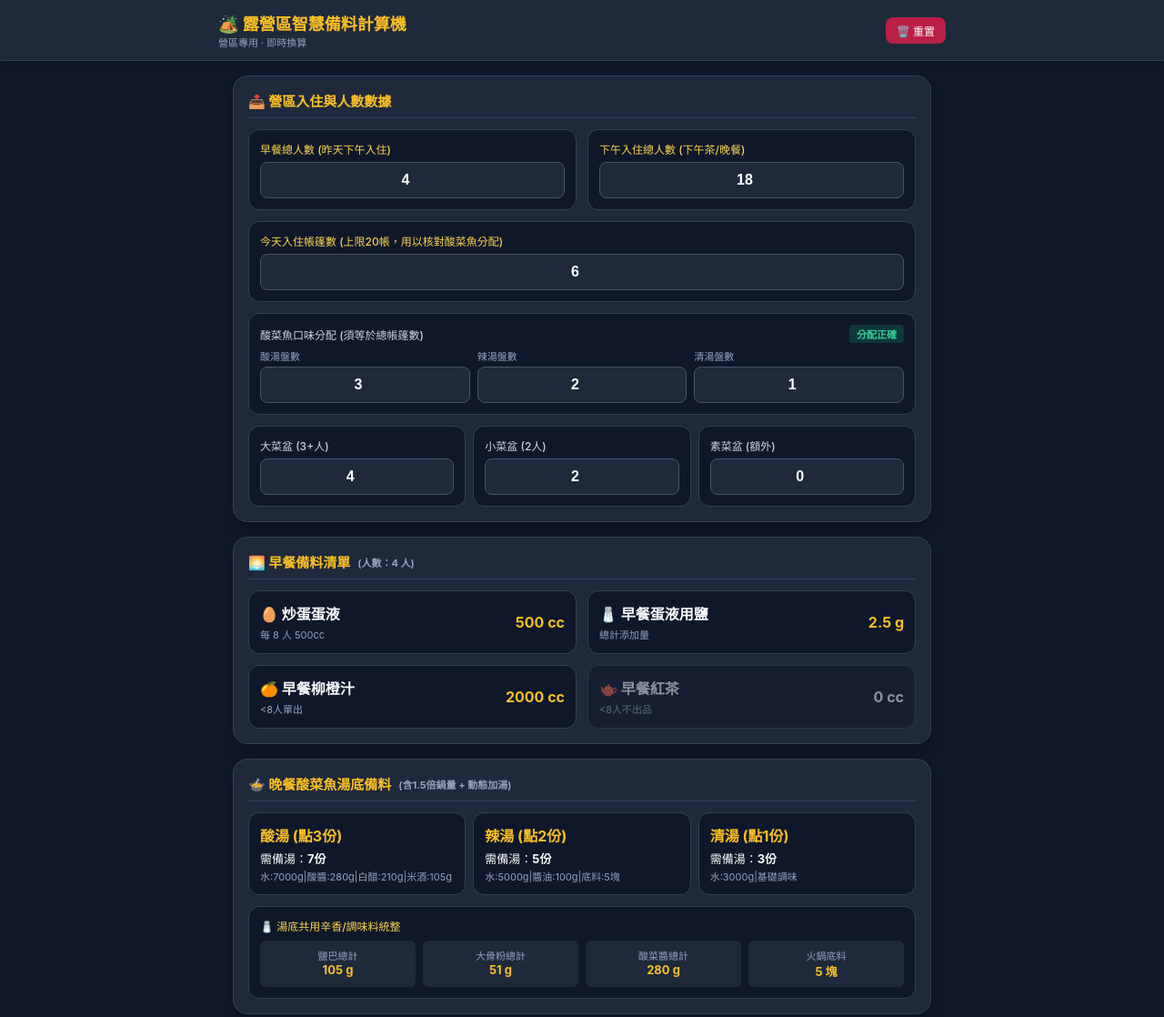
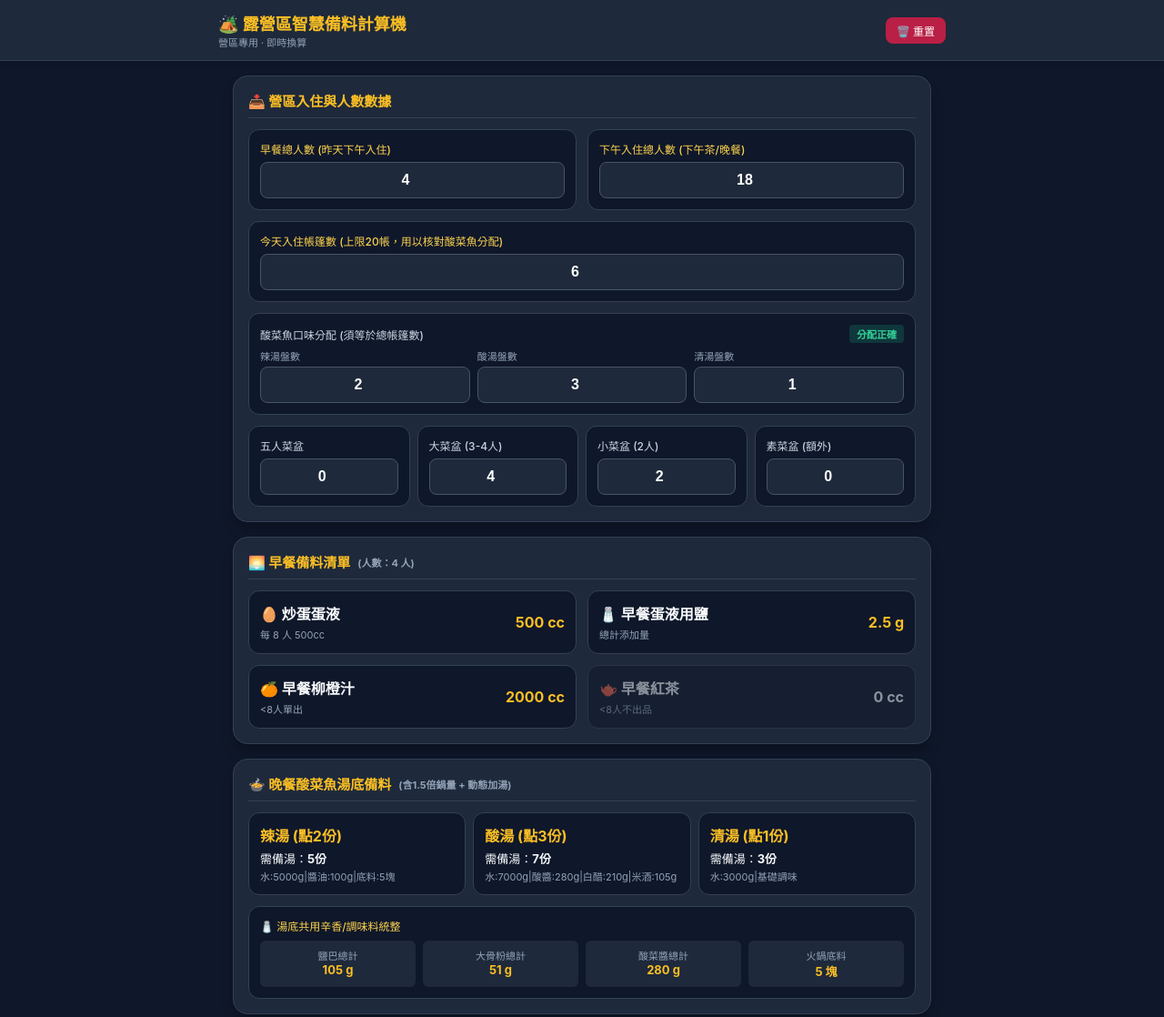
Before and after one commit to whdshwj/camp-calculator, a plain HTML site: page index.html in a window 1280 px wide. Shown: the top 1118 px of the page at 91% size. Drawn offline with Linux system fonts and the light colour scheme.

Commit message:
Refactor soup input fields and calculations

```diff
--- a/index.html
+++ b/index.html
@@ -74,12 +74,12 @@
                 </div>
                 <div class="grid-3">
                     <div>
+                        <span class="text-xs" style="display:block; margin-bottom:4px;">辣湯盤數</span>
+                        <input type="number" id="soupSpicy" min="0" value="2" oninput="calculate()">
+                    </div>
+                    <div>
                         <span class="text-xs" style="display:block; margin-bottom:4px;">酸湯盤數</span>
                         <input type="number" id="soupAcid" min="0" value="3" oninput="calculate()">
-                    </div>
-                    <div>
-                        <span class="text-xs" style="display:block; margin-bottom:4px;">辣湯盤數</span>
-                        <input type="number" id="soupSpicy" min="0" value="2" oninput="calculate()">
                     </div>
                     <div>
                         <span class="text-xs" style="display:block; margin-bottom:4px;">清湯盤數</span>
@@ -88,9 +88,13 @@
                 </div>
             </div>
 
-            <div class="grid-3">
+            <div class="grid-4">
                 <div class="sub-card" style="margin-bottom:0;">
-                    <label>大菜盆 (3+人)</label>
+                    <label>五人菜盆</label>
+                    <input type="number" id="basinFive" min="0" value="0" oninput="calculate()">
+                </div>
+                <div class="sub-card" style="margin-bottom:0;">
+                    <label>大菜盆 (3-4人)</label>
                     <input type="number" id="basinLarge" min="0" value="4" oninput="calculate()">
                 </div>
                 <div class="sub-card" style="margin-bottom:0;">
@@ -132,7 +136,6 @@
     </div>
 
     <script>
-        // 級距式飲料水量對照函數 (依據人數決定單桶水量)
         function getTieredDrinkCC(guests) {
             if (guests <= 0) return 0;
             if (guests < 15) return 2000;
@@ -154,9 +157,10 @@
             const yesterdayGuests = parseInt(document.getElementById('yesterdayGuests').value) || 0;
             const todayGuests = parseInt(document.getElementById('todayGuests').value) || 0;
             const todayTents = parseInt(document.getElementById('todayTents').value) || 0;
+            const soupSpicy = parseInt(document.getElementById('soupSpicy').value) || 0;
             const soupAcid = parseInt(document.getElementById('soupAcid').value) || 0;
-            const soupSpicy = parseInt(document.getElementById('soupSpicy').value) || 0;
             const soupClear = parseInt(document.getElementById('soupClear').value) || 0;
+            const basinFive = parseInt(document.getElementById('basinFive').value) || 0;
             const basinLarge = parseInt(document.getElementById('basinLarge').value) || 0;
             const basinSmall = parseInt(document.getElementById('basinSmall').value) || 0;
             const basinVegan = parseInt(document.getElementById('basinVegan').value) || 0;
@@ -164,7 +168,7 @@
             const warningEl = document.getElementById('tentWarning');
             warningEl.style.display = todayTents > 20 ? 'block' : 'none';
 
-            const totalSoupOrdered = soupAcid + soupSpicy + soupClear;
+            const totalSoupOrdered = soupSpicy + soupAcid + soupClear;
             const sumStatusEl = document.getElementById('flavorSumStatus');
             if (totalSoupOrdered === todayTents) {
                 sumStatusEl.textContent = "分配正確";
@@ -174,7 +178,7 @@
                 sumStatusEl.className = "badge badge-danger";
             }
 
-            // 1. 早餐 (未達 8 人只出柳橙汁 2000cc，不出紅茶；8人以上雙飲品依級距)
+            // 1. 早餐
             document.getElementById('breakfastCount').textContent = `(人數：${yesterdayGuests} 人)`;
             const eggPortions = Math.ceil(yesterdayGuests / 8);
             const eggLiquid = eggPortions * 500;
@@ -217,23 +221,23 @@
             }
             document.getElementById('breakfastList').innerHTML = breakfastHtml;
 
-            // 2. 酸菜魚
+            // 2. 酸菜魚 (順序調整：辣左、酸中、清右)
+            const prepSpicy = getPreparedSoupPortions(soupSpicy);
             const prepAcid = getPreparedSoupPortions(soupAcid);
-            const prepSpicy = getPreparedSoupPortions(soupSpicy);
             const prepClear = getPreparedSoupPortions(soupClear);
-            const totalSalt = (prepAcid * 7) + (prepSpicy * 7) + (prepClear * 7);
-            const totalBonePowder = (prepAcid * 3) + (prepSpicy * 3) + (prepClear * 5);
+            const totalSalt = (prepSpicy * 7) + (prepAcid * 7) + (prepClear * 7);
+            const totalBonePowder = (prepSpicy * 3) + (prepAcid * 3) + (prepClear * 5);
 
             document.getElementById('soupList').innerHTML = `
+                <div class="sub-card" style="margin-bottom:0;">
+                    <div class="text-amber font-bold" style="margin-bottom:4px;">辣湯 (點${soupSpicy}份)</div>
+                    <div class="text-sm">需備湯：<span class="font-bold">${prepSpicy}份</span></div>
+                    <div class="text-xs" style="margin-top:2px;">水:${prepSpicy*1000}g|醬油:${prepSpicy*20}g|底料:${prepSpicy}塊</div>
+                </div>
                 <div class="sub-card" style="margin-bottom:0;">
                     <div class="text-amber font-bold" style="margin-bottom:4px;">酸湯 (點${soupAcid}份)</div>
                     <div class="text-sm">需備湯：<span class="font-bold">${prepAcid}份</span></div>
                     <div class="text-xs" style="margin-top:2px;">水:${prepAcid*1000}g|酸醬:${prepAcid*40}g|白醋:${prepAcid*30}g|米酒:${prepAcid*15}g</div>
-                </div>
-                <div class="sub-card" style="margin-bottom:0;">
-                    <div class="text-amber font-bold" style="margin-bottom:4px;">辣湯 (點${soupSpicy}份)</div>
-                    <div class="text-sm">需備湯：<span class="font-bold">${prepSpicy}份</span></div>
-                    <div class="text-xs" style="margin-top:2px;">水:${prepSpicy*1000}g|醬油:${prepSpicy*20}g|底料:${prepSpicy}塊</div>
                 </div>
                 <div class="sub-card" style="margin-bottom:0;">
                     <div class="text-amber font-bold" style="margin-bottom:4px;">清湯 (點${soupClear}份)</div>
@@ -249,15 +253,15 @@
                 <div style="background:#1e293b; padding:8px; border-radius:6px;"><span class="text-xs">火鍋底料</span><br><span class="text-amber font-bold">${prepSpicy} 塊</span></div>
             `;
 
-            // 3. 菜盆
-            const vegCabbage = (basinLarge * 150) + (basinSmall * 100) + (basinVegan * 80);
-            const vegBokChoy = (basinLarge * 80) + (basinSmall * 40) + (basinVegan * 30);
-            const vegMushroom = (basinLarge * 2) + (basinSmall * 1) + (basinVegan * 1);
-            const vegPumpkin = (basinLarge * 5) + (basinSmall * 3) + (basinVegan * 3);
-            const vegTomato = (basinLarge * 2) + (basinSmall * 1) + (basinVegan * 1);
-            const vegEnokiLarge = (basinLarge * 1) + (basinSmall * 0) + (basinVegan * 0);
-            const vegEnokiSmall = (basinLarge * 0) + (basinSmall * 1) + (basinVegan * 1);
-            const vegRadish = (basinLarge * 4) + (basinSmall * 2) + (basinVegan * 2);
+            // 3. 菜盆 (加入五人菜盆：大盆基礎上南瓜+1、蕃茄+1、蘿蔔+1)
+            const vegCabbage = (basinFive * 150) + (basinLarge * 150) + (basinSmall * 100) + (basinVegan * 80);
+            const vegBokChoy = (basinFive * 80) + (basinLarge * 80) + (basinSmall * 40) + (basinVegan * 30);
+            const vegMushroom = (basinFive * 2) + (basinLarge * 2) + (basinSmall * 1) + (basinVegan * 1);
+            const vegPumpkin = (basinFive * 6) + (basinLarge * 5) + (basinSmall * 3) + (basinVegan * 3);
+            const vegTomato = (basinFive * 3) + (basinLarge * 2) + (basinSmall * 1) + (basinVegan * 1);
+            const vegEnokiLarge = (basinFive * 1) + (basinLarge * 1) + (basinSmall * 0) + (basinVegan * 0);
+            const vegEnokiSmall = (basinFive * 0) + (basinLarge * 0) + (basinSmall * 1) + (basinVegan * 1);
+            const vegRadish = (basinFive * 5) + (basinLarge * 4) + (basinSmall * 2) + (basinVegan * 2);
 
             document.getElementById('vegetableList').innerHTML = `
                 <div class="sub-card" style="margin-bottom:0;"><span class="text-xs">高麗菜</span><br><span class="font-bold" style="font-size:15px;">${vegCabbage} g</span></div>
@@ -270,7 +274,7 @@
                 <div class="sub-card" style="margin-bottom:0;"><span class="text-xs">白蘿蔔</span><br><span class="font-bold" style="font-size:15px;">${vegRadish} 片</span></div>
             `;
 
-            // 4. 下午茶與晚餐飲料 (依級距換算)
+            // 4. 下午茶與晚餐飲料
             const afDrinkCC = getTieredDrinkCC(todayGuests);
 
             document.getElementById('drinkList').innerHTML = `
@@ -294,9 +298,10 @@
                 document.getElementById('yesterdayGuests').value = 4;
                 document.getElementById('todayGuests').value = 18;
                 document.getElementById('todayTents').value = 6;
+                document.getElementById('soupSpicy').value = 2;
                 document.getElementById('soupAcid').value = 3;
-                document.getElementById('soupSpicy').value = 2;
                 document.getElementById('soupClear').value = 1;
+                document.getElementById('basinFive').value = 0;
                 document.getElementById('basinLarge').value = 4;
                 document.getElementById('basinSmall').value = 2;
                 document.getElementById('basinVegan').value = 0;
```
